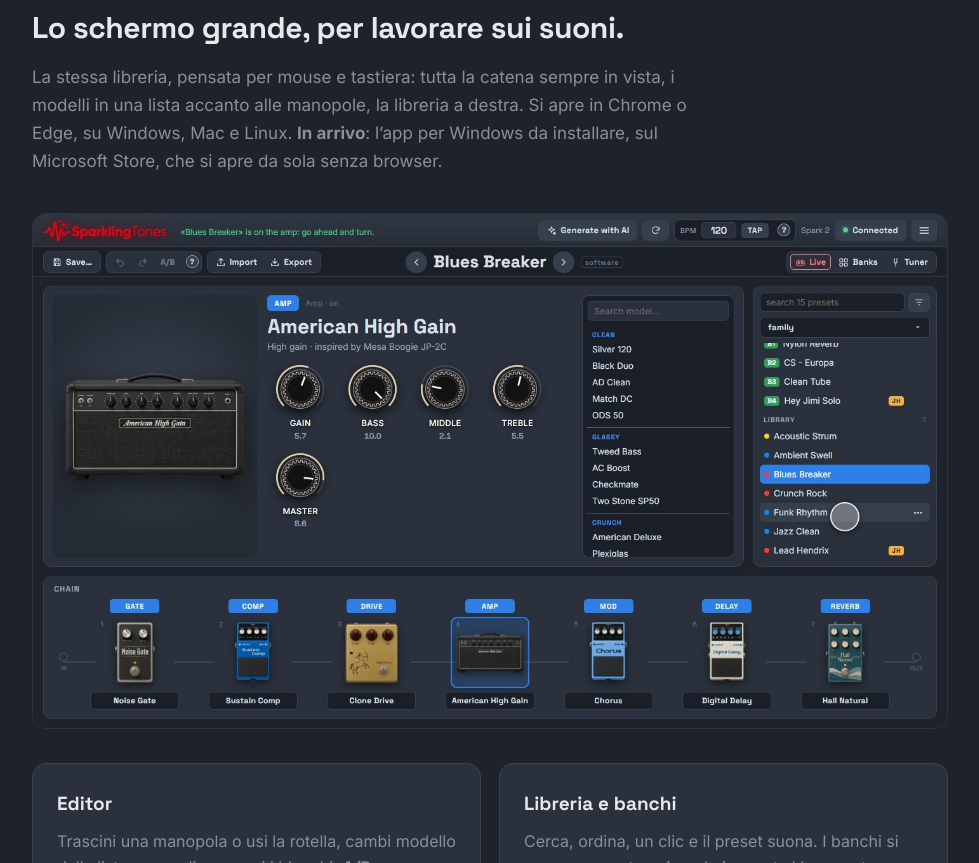
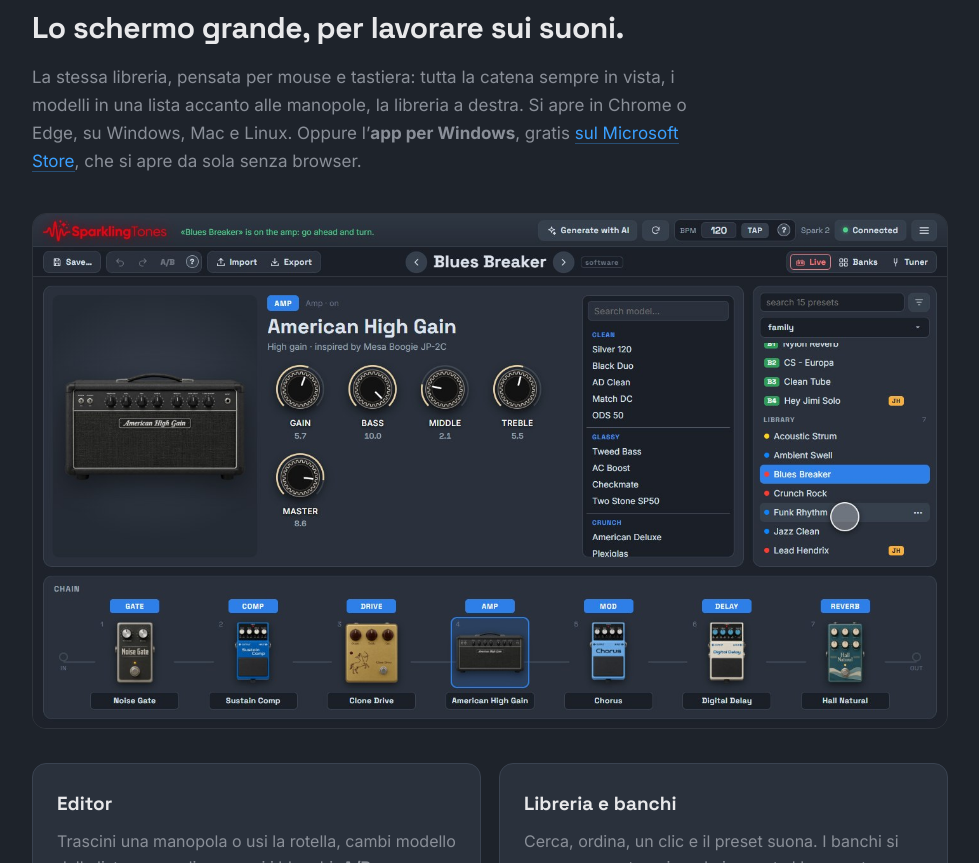
Before and after one commit to mazzrelaz/sparklingtones-sito, a plain HTML site: page index.html in a window 1280 px wide. Shown: the part 2239-3102 px from the top of the page, without its empty margins (150-1129 px from the left). Drawn offline with Linux system fonts and the light colour scheme.

Commit message:
Home: l app per Windows e sul Microsoft Store, con il link
Co-Authored-By: Claude Opus 5.5 <noreply@anthropic.com>

```diff
--- a/index.html
+++ b/index.html
@@ -359,7 +359,7 @@
     <p class="introduzione">
       La stessa libreria, pensata per mouse e tastiera: tutta la catena sempre in vista,
       i modelli in una lista accanto alle manopole, la libreria a destra. Si apre in Chrome
-      o Edge, su Windows, Mac e Linux. <strong>In arrivo</strong>: l&rsquo;app per Windows da installare, sul Microsoft Store, che si apre da sola senza browser.
+      o Edge, su Windows, Mac e Linux. Oppure l&rsquo;<strong>app per Windows</strong>, gratis <a href="https://apps.microsoft.com/detail/9PLB9RG9VLNX" target="_blank" rel="noopener">sul Microsoft Store</a>, che si apre da sola senza browser.
     </p>
     <img class="schermata-pc" src="media/pc.jpg" width="1920" height="1080" loading="lazy"
          alt="SparklingTones sul computer: in alto l'ampli American High Gain con le sue manopole e la lista dei modelli, a destra la libreria, in basso la catena dei sette blocchi">
```
Also changed, not shown: en/index.html (+1 -1 lines).
